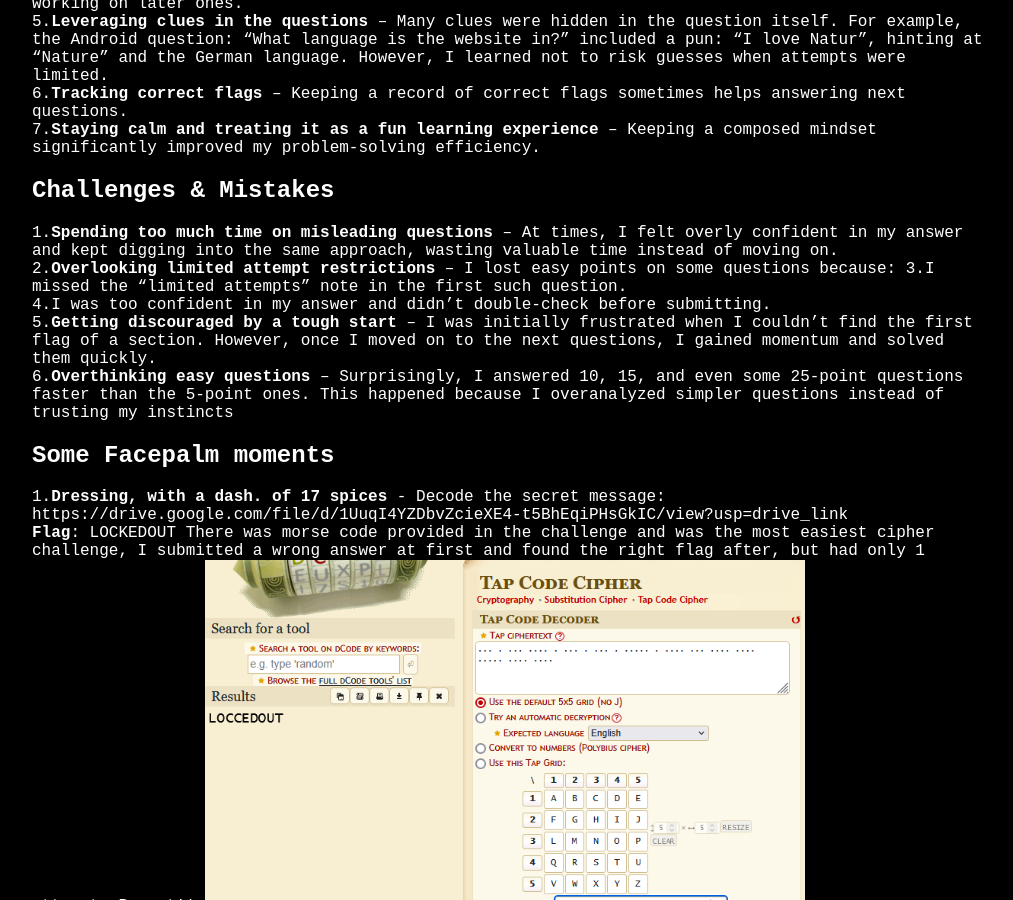
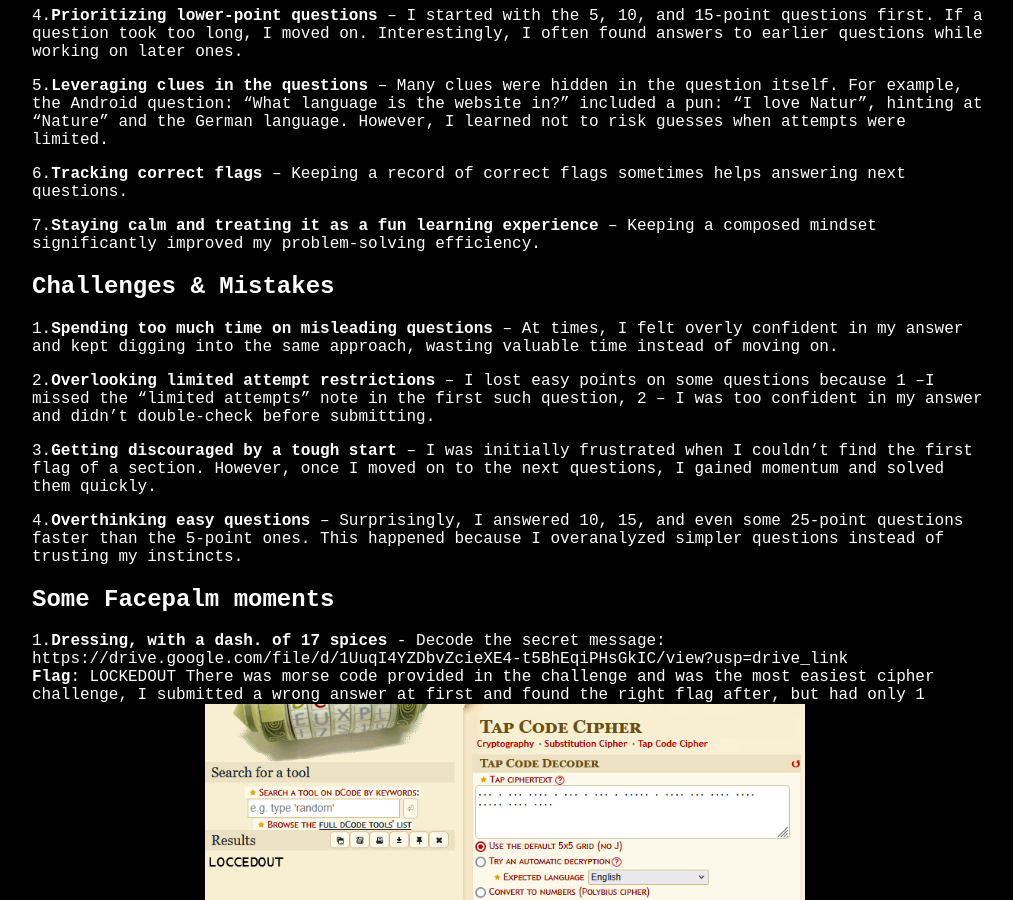
Before and after one commit to amulya-shanbhag/CTF-Writeup-2025, a Jekyll site: the page built from _mypages/lessonslearnt.md, in a window 1280 px wide and 900 px high, scrolled down 561 px. Shown: the whole window, without its empty margins (128-1141 px from the left). Built offline with Jekyll 4.4.1, drawn with Linux system fonts in a browser that asks for light colours.

Commit message:
Update lessonslearnt.md

```diff
--- a/_mypages/lessonslearnt.md
+++ b/_mypages/lessonslearnt.md
@@ -10,21 +10,29 @@ The Magnet Forensics CTF Tools & Tips session, conducted by Jessica Hyde and Kev
 As a first-time CTF participant, here are some key things that helped me answer many questions efficiently:
 
 1.**Referring to previous years' CTF writeups** – This helped me understand the question patterns, had all the images pre-processed, and consolidated the most commonly used tools in one place.
+
 2.**Pre-analyzing the provided images** – Before diving into questions, I conducted a quick overview to get a general understanding of the scenario and potential artifacts. Keeping notes would have been even more beneficial during the competition.
+
 3.**Glancing through all questions first** – As soon as the competition started, I took a moment to scan the questions to identify sections where I felt most confident before attempting them.
+
 4.**Prioritizing lower-point questions** – I started with the 5, 10, and 15-point questions first. If a question took too long, I moved on. Interestingly, I often found answers to earlier questions while working on later ones.
+
 5.**Leveraging clues in the questions** – Many clues were hidden in the question itself. For example, the Android question: "What language is the website in?" included a pun: "I love Natur", hinting at "Nature" and the German language. However, I learned not to risk guesses when attempts were limited.
+
 6.**Tracking correct flags** – Keeping a record of correct flags sometimes helps answering next questions.
+
 7.**Staying calm and treating it as a fun learning experience** – Keeping a composed mindset significantly improved my problem-solving efficiency.
+
 
 <h2>Challenges & Mistakes</h2>
 
 1.**Spending too much time on misleading questions** – At times, I felt overly confident in my answer and kept digging into the same approach, wasting valuable time instead of moving on.
-2.**Overlooking limited attempt restrictions** – I lost easy points on some questions because:
-3.I missed the "limited attempts" note in the first such question.
-4.I was too confident in my answer and didn't double-check before submitting.
-5.**Getting discouraged by a tough start** – I was initially frustrated when I couldn't find the first flag of a section. However, once I moved on to the next questions, I gained momentum and solved them quickly.
-6.**Overthinking easy questions** – Surprisingly, I answered 10, 15, and even some 25-point questions faster than the 5-point ones. This happened because I overanalyzed simpler questions instead of trusting my instincts
+
+2.**Overlooking limited attempt restrictions** – I lost easy points on some questions because 1 --I missed the "limited attempts" note in the first such question, 2 -- I was too confident in my answer and didn't double-check before submitting.
+
+3.**Getting discouraged by a tough start** – I was initially frustrated when I couldn't find the first flag of a section. However, once I moved on to the next questions, I gained momentum and solved them quickly.
+
+4.**Overthinking easy questions** – Surprisingly, I answered 10, 15, and even some 25-point questions faster than the 5-point ones. This happened because I overanalyzed simpler questions instead of trusting my instincts.
 
 <h2>Some Facepalm moments</h2>
 
```
